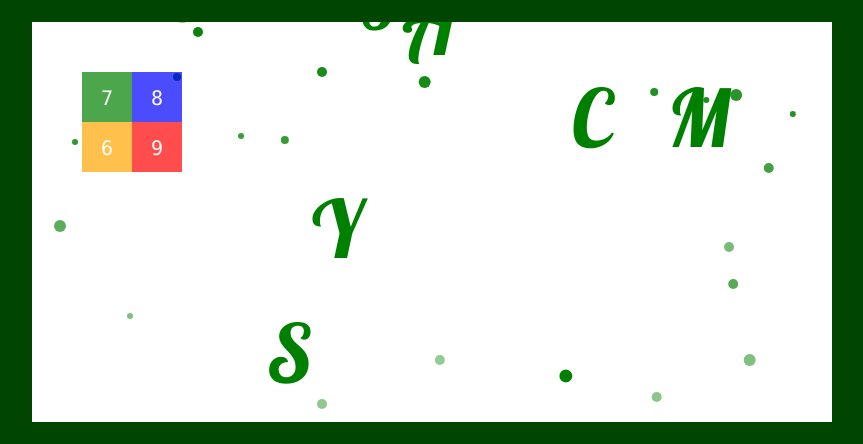
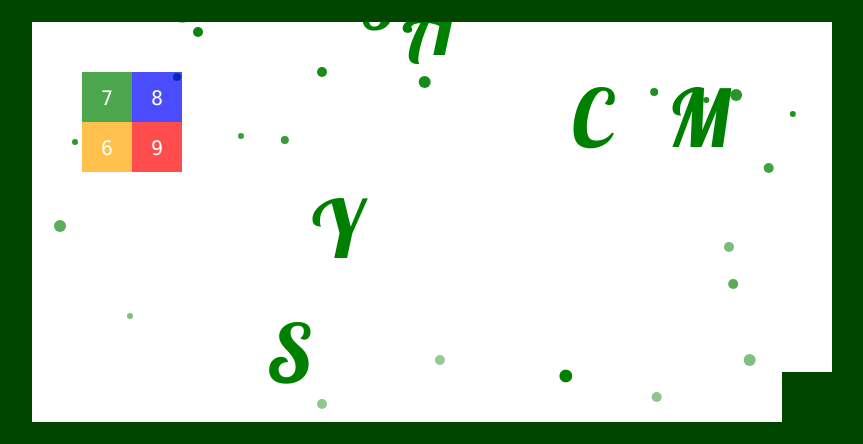
Before and after one commit to bs90/hg_intro, a plain HTML site: page index.html in a window 1280 px wide. Shown: the part 103-547 px from the top of the page, without its empty margins (208-1071 px from the left). Drawn offline with Linux system fonts and the light colour scheme.

Commit message:
add rotation for sm

```diff
--- a/index.html
+++ b/index.html
@@ -111,6 +111,7 @@
   </script>
   <script>
   $(function(){
+    var mycontainer;
     var stage;
     init();
   });
@@ -132,7 +133,7 @@
       character[i].y = -200;
       stage.addChild(character[i]);
     }
-    var mycontainer = new createjs.Container();
+    mycontainer = new createjs.Container();
     var myrect1 = new createjs.Shape();
     var myrect2 = new createjs.Shape();
     var myrect3 = new createjs.Shape();
@@ -186,6 +187,10 @@
     mycontainer.addChild(mysc4);
     stage.addChild(mycontainer);
     mycontainer.x = mycontainer.y = 100;
+    var rotate_rect = new createjs.Shape();
+    rotate_rect.graphics.beginFill("rgb(0,70,0)").drawRect(750, 350, 50, 50);
+    stage.addChild(rotate_rect);
+    rotate_rect.on("click", this.rotate_it);
     mycontainer.on("tick", this.testtick);
     mycontainer.on("dblclick", this.testclick);
     mycontainer.on("pressmove", function(evt) {
@@ -208,6 +213,9 @@
   function testclick(event){
     this.angle += 90;
   }
+  function rotate_it(event){
+    mycontainer.angle -= 90;
+  }
   </script>
   </head>
   <body onselectstart="return false">
```
